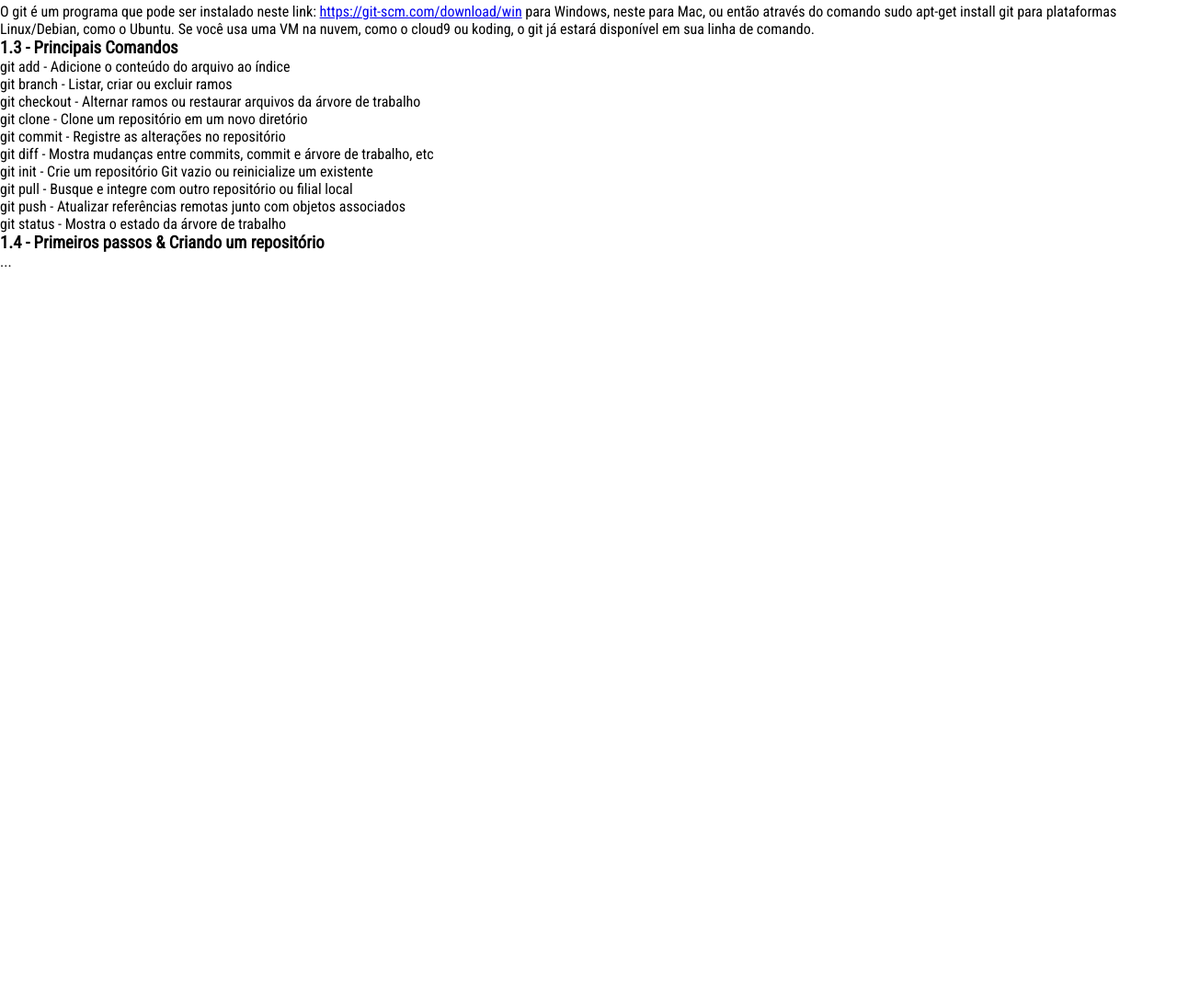
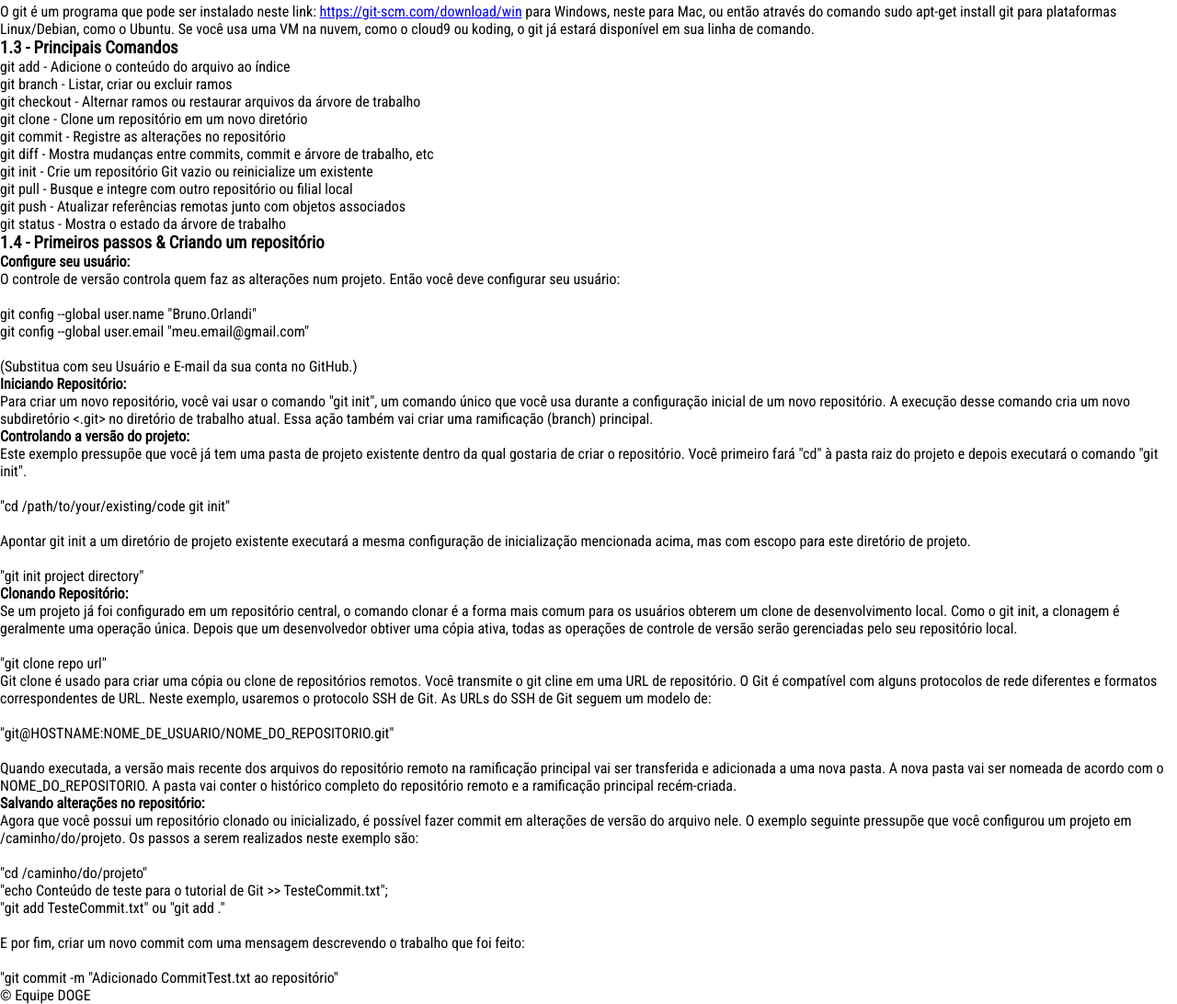
Before and after one commit to CauaRodrigues/tutorial-git, a plain HTML site: page index.html in a window 1280 px wide. Shown: the part 1680-2772 px from the top of the page at 92% size. Before the commit the page ends 1974 px from the top, so only its background shows below. Drawn offline with Linux system fonts and the light colour scheme.

Commit message:
Adicionado mais conteúdo na index

```diff
--- a/index.html
+++ b/index.html
@@ -90,10 +90,79 @@
 
     <section id="primeiros-passos">
         <h3>1.4 - Primeiros passos & Criando um repositório</h3>
+        <h4>Configure seu usuário: </h4>
         <p>
-            ...
+            O controle de versão controla quem faz as alterações num projeto.
+            Então você deve configurar seu usuário:<br>
+            <br>
+            git config --global user.name "Bruno.Orlandi"<br>
+            git config --global user.email "meu.email@gmail.com"<br>
+            <br>
+            (Substitua com seu Usuário e E-mail da sua conta no GitHub.)
+        </p>
+        <h4>Iniciando Repositório: </h4>
+        <p>
+            Para criar um novo repositório, você vai usar o comando "git init",
+            um comando único que você usa durante a configuração inicial de um novo repositório.
+            A execução desse comando cria um novo subdiretório <.git> no diretório de trabalho atual.
+            Essa ação também vai criar uma ramificação (branch) principal.
+        </p>
+        <h4>Controlando a versão do projeto: </h4>
+        <p>
+            Este exemplo pressupõe que você já tem uma pasta de projeto existente
+            dentro da qual gostaria de criar o repositório.
+            Você primeiro fará "cd" à pasta raiz do projeto e depois executará o comando "git init".<br>
+            <br>
+            "cd /path/to/your/existing/code git init"<br>
+            <br>
+            Apontar git init a um diretório de projeto existente executará a mesma configuração
+            de inicialização mencionada acima, mas com escopo para este diretório de projeto.<br>
+            <br>
+            "git init project directory"
+            <br>
+        </p>
+        <h4>Clonando Repositório: </h4>
+        <p>
+            Se um projeto já foi configurado em um repositório central, o comando clonar é a forma mais
+            comum para os usuários obterem um clone de desenvolvimento local.
+            Como o git init, a clonagem é geralmente uma operação única. Depois que um desenvolvedor
+            obtiver uma cópia ativa, todas as operações de controle de versão serão gerenciadas pelo
+            seu repositório local.<br>
+            <br>
+            "git clone repo url"
+            <br>
+            Git clone é usado para criar uma cópia ou clone de repositórios remotos.
+            Você transmite o git cline em uma URL de repositório. O Git é compatível com alguns
+            protocolos de rede diferentes e formatos correspondentes de URL. Neste exemplo,
+            usaremos o protocolo SSH de Git. As URLs do SSH de Git seguem um modelo de:<br>
+            <br>
+            "git@HOSTNAME:NOME_DE_USUARIO/NOME_DO_REPOSITORIO.git"<br>
+            <br>
+            Quando executada, a versão mais recente dos arquivos do repositório remoto na
+            ramificação principal vai ser transferida e adicionada a uma nova pasta.
+            A nova pasta vai ser nomeada de acordo com o NOME_DO_REPOSITORIO.  A pasta vai conter o histórico
+            completo do repositório remoto e a ramificação principal recém-criada.
+        </p>
+        <h4>Salvando alterações no repositório: </h4>
+        <p>
+            Agora que você possui um repositório clonado ou inicializado,
+            é possível fazer commit em alterações de versão do arquivo nele.
+            O exemplo seguinte pressupõe que você configurou um projeto em /caminho/do/projeto.
+            Os passos a serem realizados neste exemplo são:<br>
+            <br>
+            "cd /caminho/do/projeto"<br>
+            "echo Conteúdo de teste para o tutorial de Git >> TesteCommit.txt";<br>
+            "git add TesteCommit.txt" ou "git add ."<br>
+            <br>
+            E por fim, criar um novo commit com uma mensagem descrevendo o trabalho que foi feito:<br>
+            <br>
+            "git commit -m "Adicionado CommitTest.txt ao repositório"
         </p>
     </section>
+
+    <footer>
+        &copy; Equipe DOGE
+    </footer>
 </body>
 
 </html>
```
